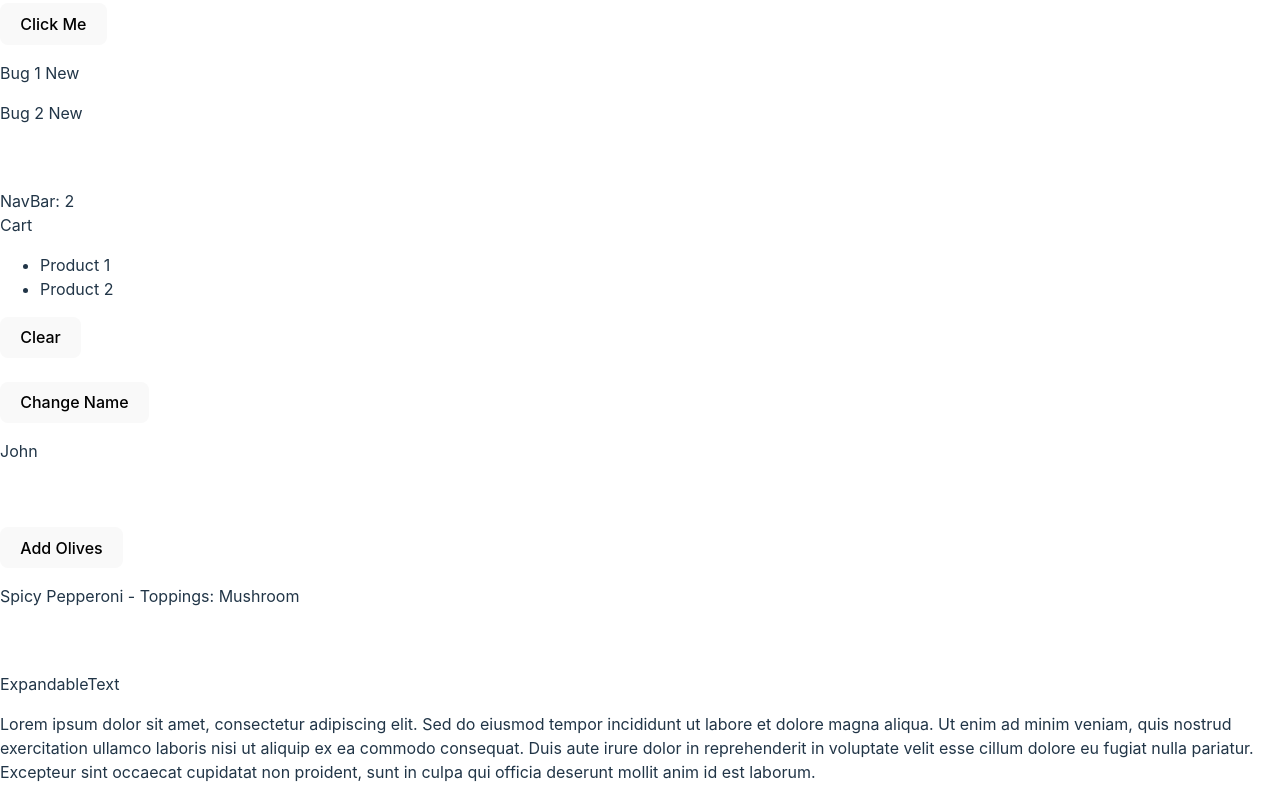
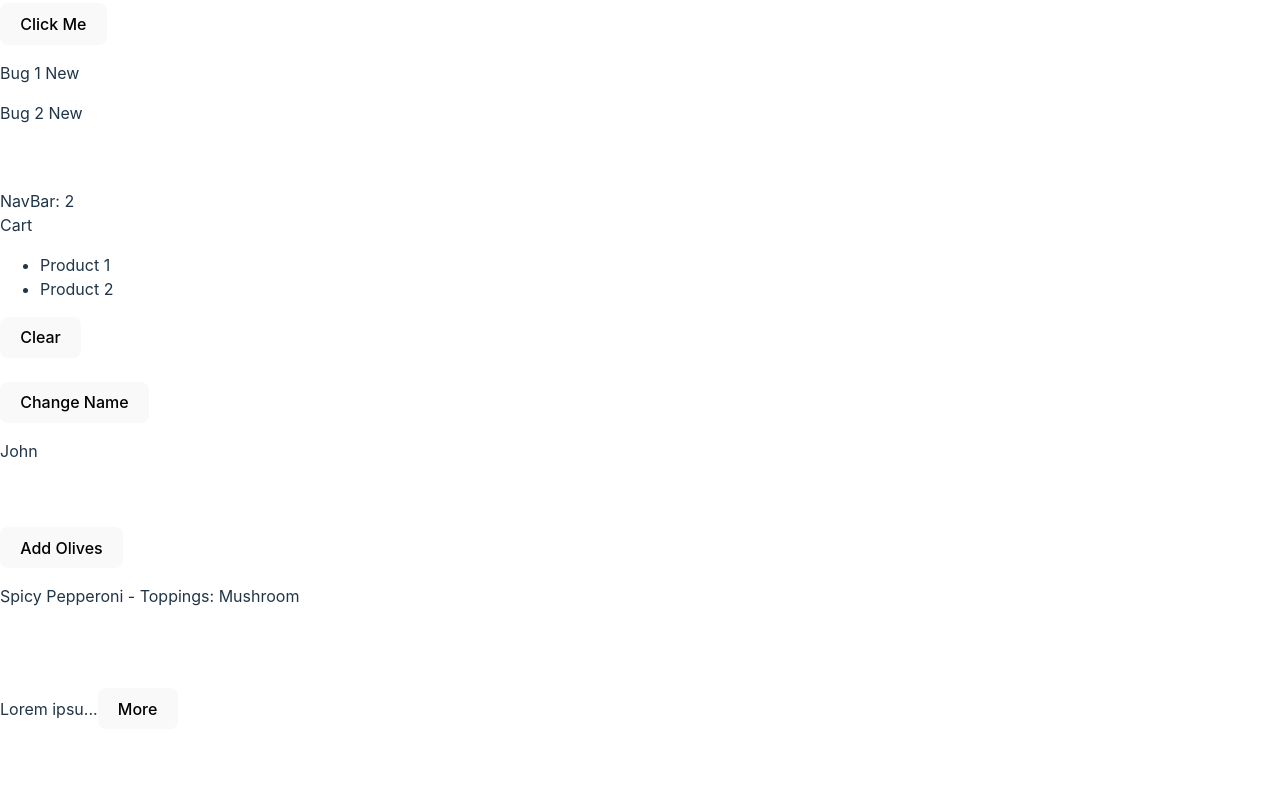
Before and after one commit to ChristosBaboulis/react-course-app, a React (Vite) app: page / in a window 1280 px wide. Shown: the part 245-1045 px from the top of the page. After the commit the page ends 990 px from the top, so only its background shows below. Built offline with nearby package versions, Linux system fonts and the light colour scheme.

Commit message:
Expanded text

```diff
--- a/src/App.tsx
+++ b/src/App.tsx
@@ -10,6 +10,8 @@
 
 function App() {
   let items = ["New York", "San Fransisco", "Tokyo", "London"];
+  const displayText =
+    "Lorem ipsum dolor sit amet, consectetur adipiscing elit. Sed do eiusmod tempor incididunt ut labore et dolore magna aliqua. Ut enim ad minim veniam, quis nostrud exercitation ullamco laboris nisi ut aliquip ex ea commodo consequat. Duis aute irure dolor in reprehenderit in voluptate velit esse cillum dolore eu fugiat nulla pariatur. Excepteur sint occaecat cupidatat non proident, sunt in culpa qui officia deserunt mollit anim id est laborum.";
 
   // ------------------------------------------------------ STATE ------------------------------------------------------
   const [alertVisible, setAlertVisible] = useState(false);
@@ -147,7 +149,7 @@
 
       <br></br>
       <br></br>
-      <ExpandableText maxChars={100} />
+      <ExpandableText maxChars={10}>{displayText}</ExpandableText>
       <div></div>
     </>
   );
--- a/src/components/ExpandableText.tsx
+++ b/src/components/ExpandableText.tsx
@@ -1,23 +1,26 @@
-import React from "react";
+import React, { useState } from "react";
+import Button from "./Button";
 
 interface ExpandableTextProps {
   maxChars?: number;
+  children: string;
 }
 
-const ExpandableText = ({ maxChars }: ExpandableTextProps) => {
+const ExpandableText = ({ maxChars = 100, children }: ExpandableTextProps) => {
+  const [isExpanded, setExpanded] = useState(false);
+
+  if (children.length <= maxChars) return <p>{children}</p>;
+  const text = isExpanded ? children : children.substring(0, maxChars);
+
+  const handleClick = () => {
+    setExpanded(!isExpanded);
+  };
+
   return (
-    <>
-      <div>ExpandableText</div>
-      <p>
-        Lorem ipsum dolor sit amet, consectetur adipiscing elit. Sed do eiusmod
-        tempor incididunt ut labore et dolore magna aliqua. Ut enim ad minim
-        veniam, quis nostrud exercitation ullamco laboris nisi ut aliquip ex ea
-        commodo consequat. Duis aute irure dolor in reprehenderit in voluptate
-        velit esse cillum dolore eu fugiat nulla pariatur. Excepteur sint
-        occaecat cupidatat non proident, sunt in culpa qui officia deserunt
-        mollit anim id est laborum.
-      </p>
-    </>
+    <p>
+      {text}...
+      <Button onClick={handleClick}>{isExpanded ? "Less" : "More"}</Button>
+    </p>
   );
 };
 
```
